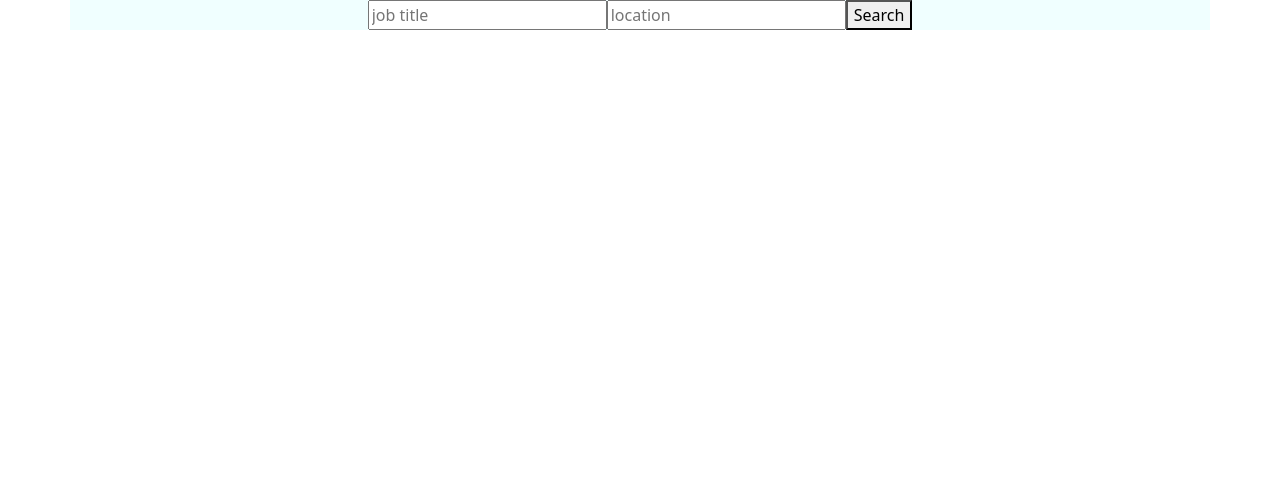
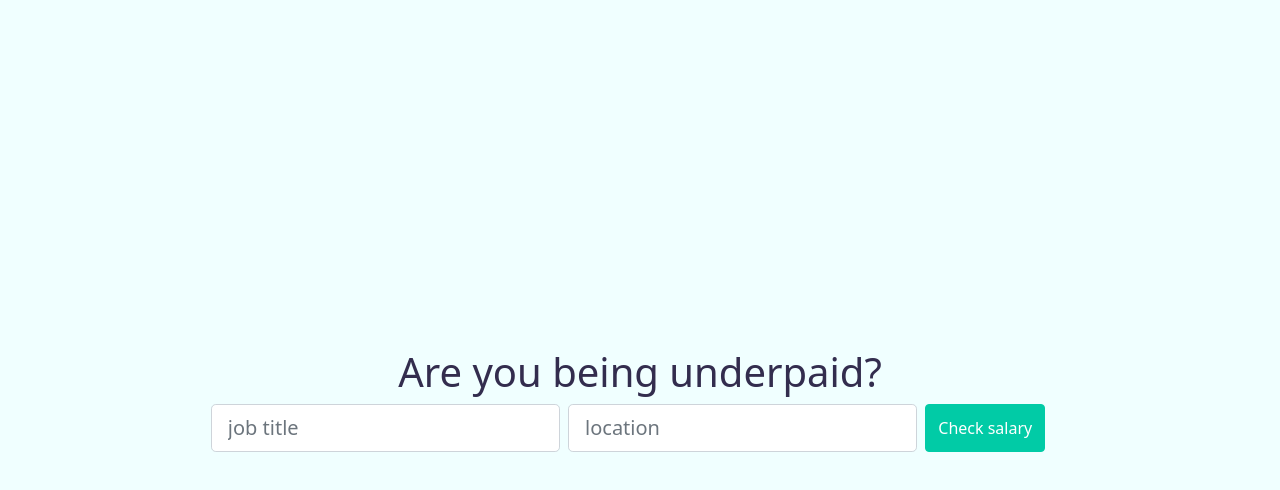
Before and after one commit to anyaedrea/SalaryDataReact, a React (Create React App) app in the folder client/: page / in a window 1280 px wide. Shown: the top 490 px of the page. Built offline with nearby package versions, Linux system fonts and the light colour scheme.

Commit message:
home page layout

```diff
--- a/client/src/App.css
+++ b/client/src/App.css
@@ -1,6 +1,9 @@
 .container {
   display: flex;
   justify-content: center;
+  flex-direction: column;
   background-color: azure;
   color: var(--color-secondary);
+  min-height: 100vh;
+  min-width: 100vw;
 }
--- a/client/src/pages/Home.js
+++ b/client/src/pages/Home.js
@@ -1,5 +1,6 @@
 import React, { useState } from "react";
 import { useNavigate, useSearchParams } from "react-router-dom";
+import "./home.css";
 
 function Home() {
   let navigate = useNavigate();
@@ -17,21 +18,28 @@ function Home() {
   };
 
   return (
-    <div>
-      <form onSubmit={handleSearch}>
+    <div className="home-container">
+      <h1>Are you being underpaid?</h1>
+      <form onSubmit={handleSearch} className="search-form">
+        <div className="row .no-gutters">
           <input
             type="text"
             name="job"
             onChange={handleChange}
             placeholder="job title"
+            className="form-control form-control-lg col-12 col-md"
           ></input>
           <input
             type="text"
             name="location"
             onChange={handleChange}
             placeholder="location"
+            className="form-control form-control-lg col-12 col-md"
           ></input>
-        <button>Search</button>
+          <button className="btn btn-primary col-12 col-md-auto">
+            Check salary
+          </button>
+        </div>
       </form>
     </div>
   );
--- /dev/null
+++ b/client/src/pages/home.css
@@ -0,0 +1,22 @@
+.row {
+    gap: 0.5em;
+    width: 100%;
+}
+
+.search-form {
+    width: 70%;
+}
+
+.home-container {
+    display: flex;
+    flex-direction: column;
+    align-items: center;
+    width: 100%;
+    padding: 2em;
+}
+
+@media only screen and (max-width: 800px) {
+    .search-form {
+        width: 100%;
+    }
+}
```
Lines whose indentation alone changed are shown as unchanged.
